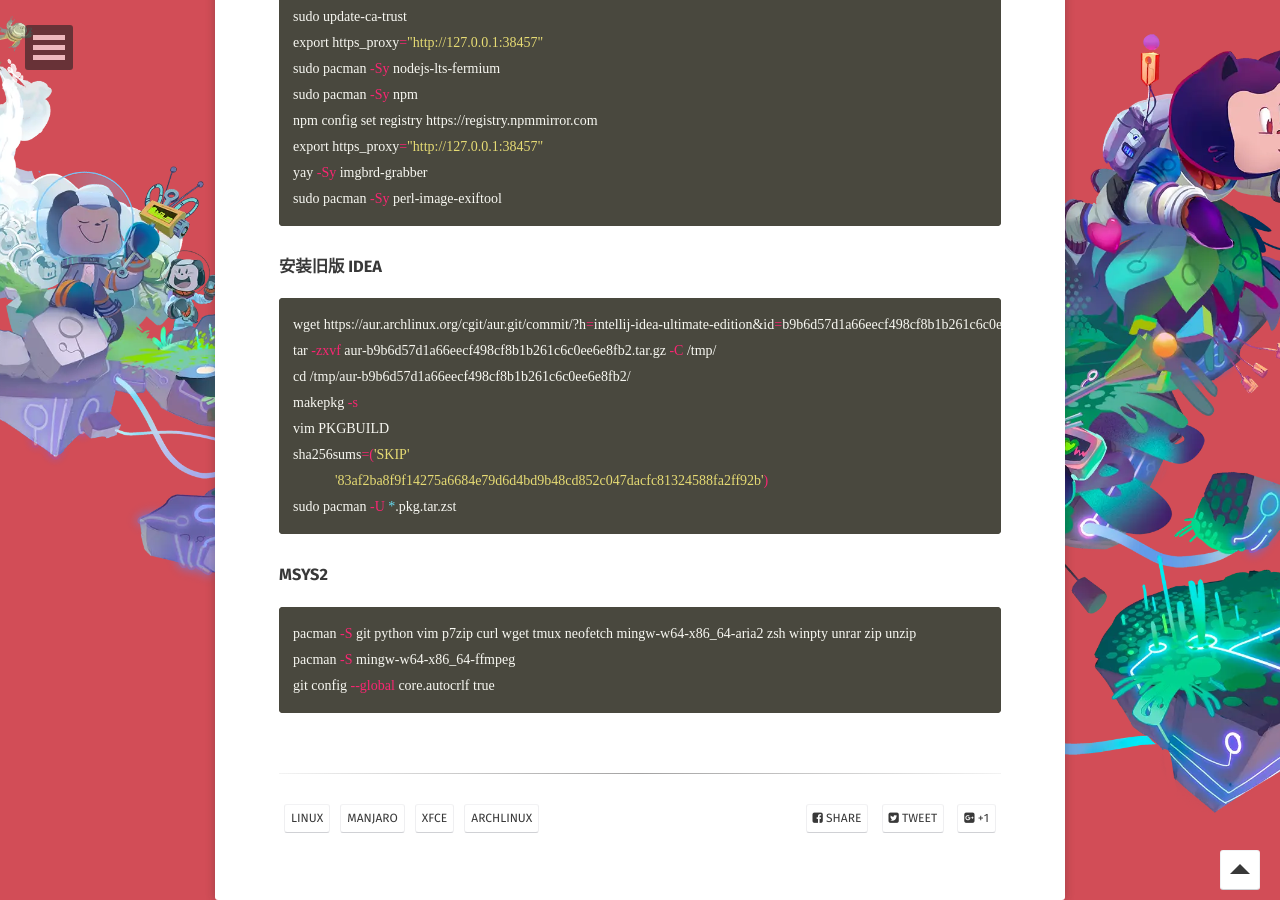
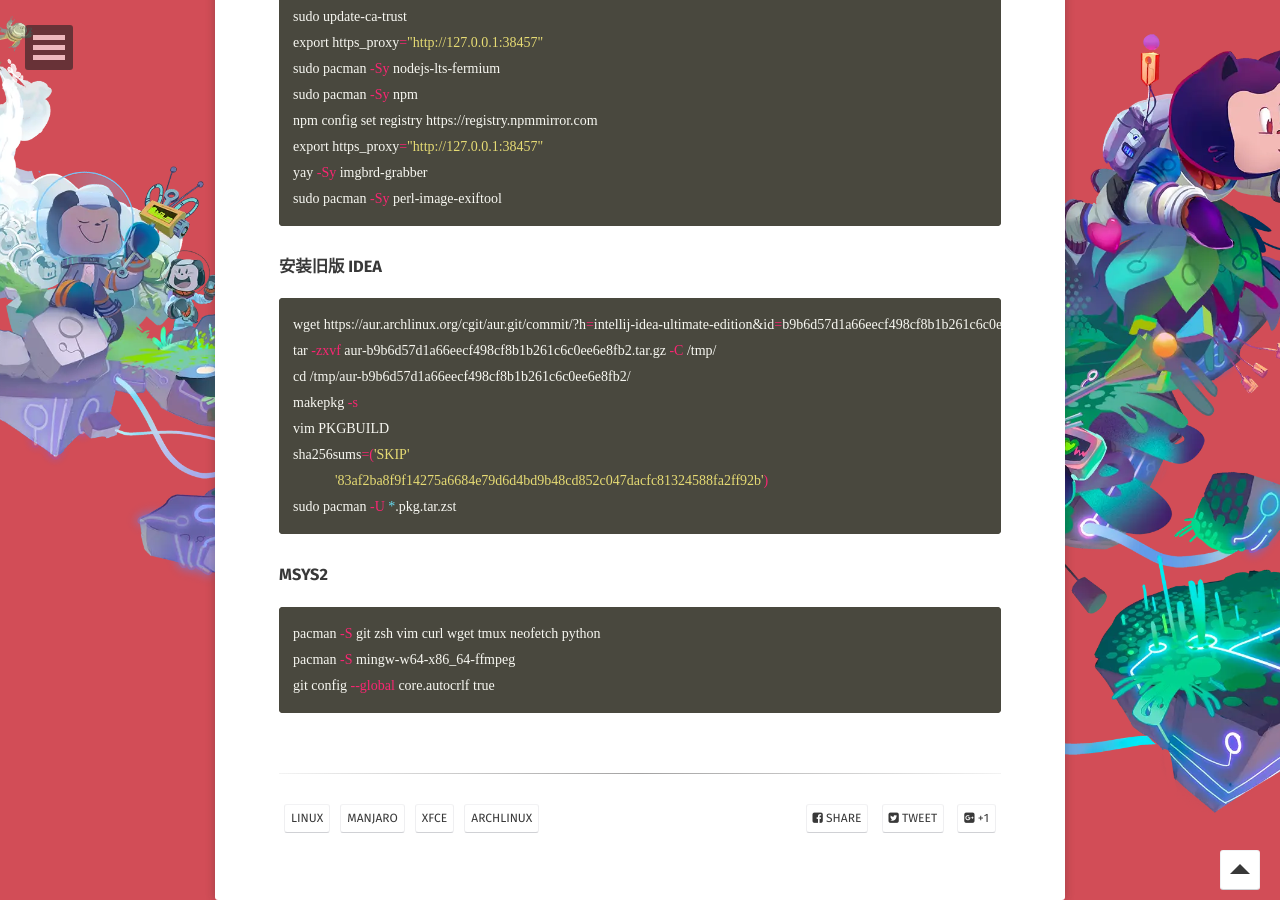
Before and after one commit to WebPavel/WebPavel.github.io, a Jekyll site: the page built from _posts/2022-11-07-Manjaro Xfce Installation.md, in a window 1280 px wide and 900 px high, scrolled down 1876 px. Built offline with Jekyll 4.4.1, drawn with Linux system fonts in a browser that asks for light colours; some web fonts are replaced.

Commit message:
Update 2022-11-07-Manjaro Xfce Installation.md

````diff
--- a/_posts/2022-11-07-Manjaro Xfce Installation.md
+++ b/_posts/2022-11-07-Manjaro Xfce Installation.md
@@ -98,7 +98,7 @@ sudo pacman -U *.pkg.tar.zst
 ### MSYS2
 
 ```shell
-pacman -S git python vim p7zip curl wget tmux neofetch mingw-w64-x86_64-aria2 zsh winpty unrar zip unzip
+pacman -S git zsh vim curl wget tmux neofetch python
 pacman -S mingw-w64-x86_64-ffmpeg
 git config --global core.autocrlf true
 ```
````
